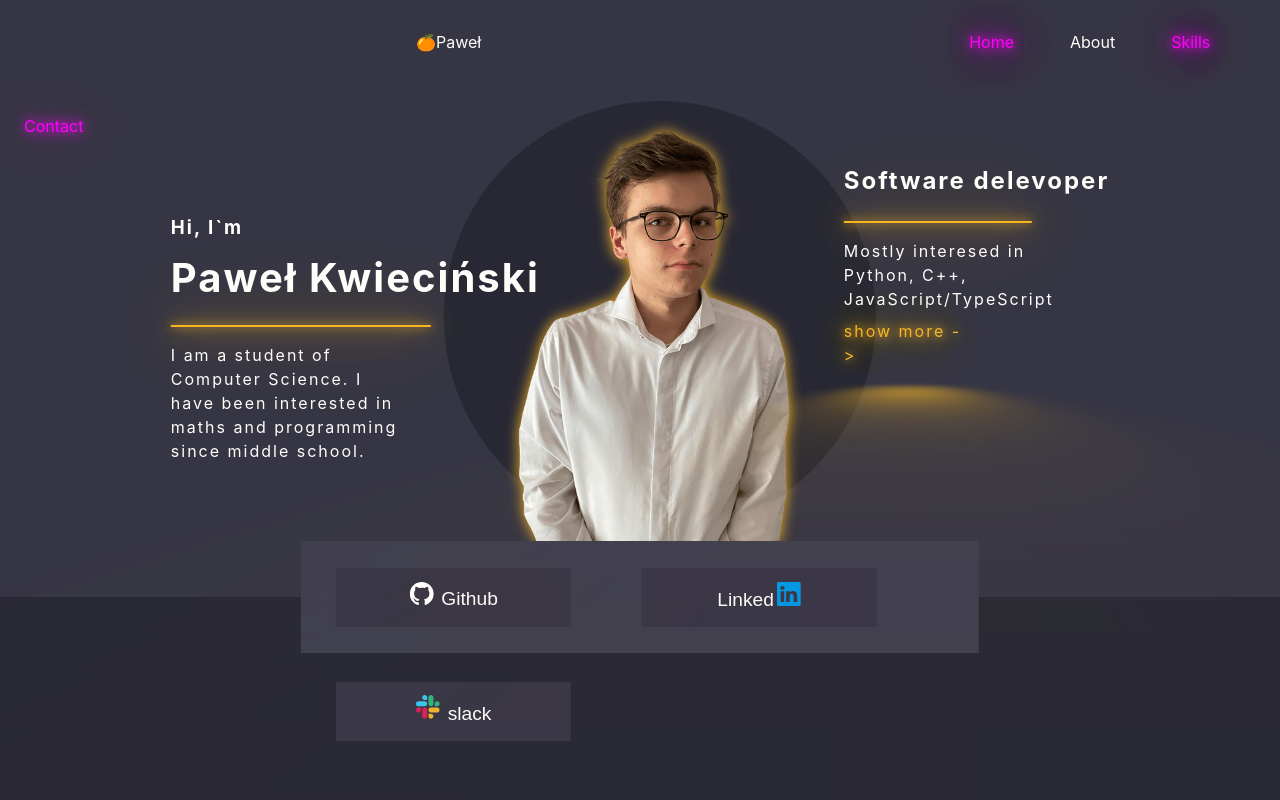
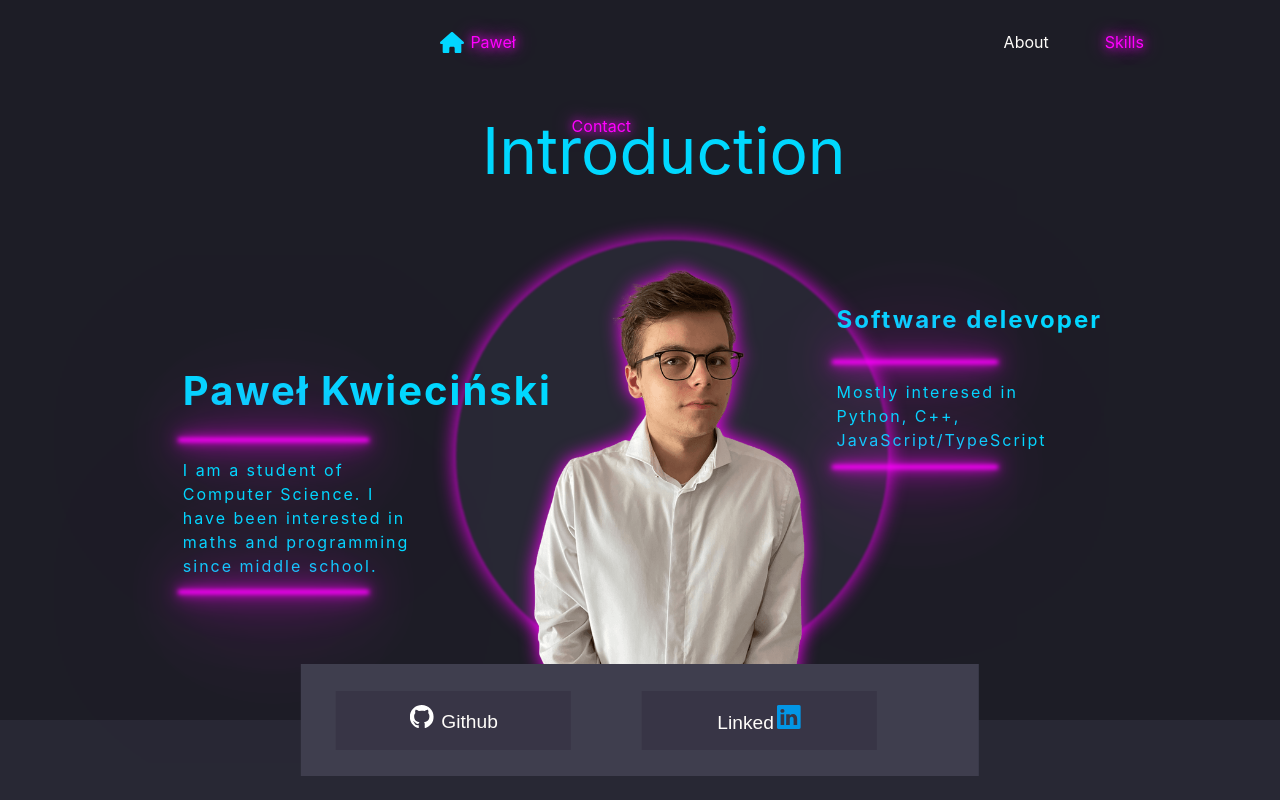
Before and after one commit to himokkk/Portfolio, a React (Create React App) app in the folder ui/: page / in a window 1280 px wide. Shown: the top 800 px of the page. Built offline with nearby package versions, Linux system fonts and the light colour scheme.

Commit message:
Changing style of NavBar and Introduction

```diff
--- a/ui/src/components/IntroductionComponent.tsx
+++ b/ui/src/components/IntroductionComponent.tsx
@@ -15,30 +15,24 @@ const IntroductionComponent = (props: Props) => {
         <div className="introduction-main">
             <div className="intruduction-content">
                 <div className="greeting float-left">
-                    <h3>Hi, I`m</h3>
                     <h1>Paweł Kwieciński</h1>
                     <hr className="introduction-line float-left" />
+                    <div className="clear-both"></div>
                     <div className="description1">
                         I am a student of Computer Science. I have been interested in maths and programming since middle
                         school.
                     </div>
+                    <hr className="introduction-line float-left" />
+                    <div className="clear-both"></div>
                 </div>
-
-                <div className="circle prevent-select float-left">
-                    <img src={photo} className="photo float-left" alt="me" />
-                </div>
+                <div className="circle prevent-select float-left"></div>
+                <img src={photo} className="photo float-left" alt="me" />
                 <div className="introduction-right float-left">
                     <h2>Software delevoper</h2>
                     <hr className="introduction-line float-left" />
+                    <div className="clear-both"></div>
                     <div className="description2">Mostly interesed in Python, C++, JavaScript/TypeScript</div>
-                    <div
-                        className="show-more"
-                        onClick={() => {
-                            ScrollTo(props.skillsRef);
-                        }}
-                    >
-                        show more {"->"}
-                    </div>
+                    <hr className="introduction-line float-left" />
                 </div>
             </div>
         </div>
--- a/ui/src/components/NavBar.tsx
+++ b/ui/src/components/NavBar.tsx
@@ -40,7 +40,7 @@ const NavBar = (props: Props) => {
         }
     };
 
-    const [isHome, setIsHome] = useState<Boolean>(false);
+    const [isHome, setIsHome] = useState<Boolean>(true);
     const [isSkills, setIsSkills] = useState<Boolean>(false);
     const [isContact, setIsContact] = useState<Boolean>(false);
 
@@ -87,35 +87,39 @@ const NavBar = (props: Props) => {
 
     return (
         <div className="navbar prevent-select">
-            <a href="/">
-                <div className="navbar-button float-left" id="nameButton" onClick={home_scroll}>
-                    🍊Paweł
-                </div>{" "}
-            </a>
             <div
-                className={`navbar-button float-left ${isHome ? " color-orange" : " "}`}
-                id="homeButton"
+                className={`navbar-button float-left ${isHome ? " highlight-color" : " "}`}
+                id="nameButton"
                 onClick={home_scroll}
             >
-                Home
+                <div id="home-icon">
+                    <svg xmlns="http://www.w3.org/2000/svg" viewBox="0 0 576 512">
+                        <path d="M575.8 255.5c0 18-15 32.1-32 32.1h-32l.7 160.2c0 2.7-.2 5.4-.5 8.1V472c0 22.1-17.9 40-40 40H456c-1.1 0-2.2 0-3.3-.1c-1.4 .1-2.8 .1-4.2 .1H416 392c-22.1 0-40-17.9-40-40V448 384c0-17.7-14.3-32-32-32H256c-17.7 0-32 14.3-32 32v64 24c0 22.1-17.9 40-40 40H160 128.1c-1.5 0-3-.1-4.5-.2c-1.2 .1-2.4 .2-3.6 .2H104c-22.1 0-40-17.9-40-40V360c0-.9 0-1.9 .1-2.8V287.6H32c-18 0-32-14-32-32.1c0-9 3-17 10-24L266.4 8c7-7 15-8 22-8s15 2 21 7L564.8 231.5c8 7 12 15 11 24z" />
+                    </svg>
+                </div>
+                Paweł
             </div>
+
             <div className="navbar-button float-left" id="aboutButton">
                 About
             </div>
+
             <div
-                className={`navbar-button float-left ${isSkills ? " color-orange" : " "}`}
+                className={`navbar-button float-left ${isSkills ? " highlight-color" : " "}`}
                 id="skillsButton"
                 onClick={skills_scroll}
             >
                 Skills
             </div>
+
             <div
-                className={`navbar-button float-left ${isContact ? " color-orange" : " "}`}
+                className={`navbar-button float-left ${isContact ? " highlight-color" : " "}`}
                 id="contactButton"
                 onClick={contact_scroll}
             >
                 Contact
             </div>
+
             <div className="clear-both"></div>
         </div>
     );
--- a/ui/src/css/basic.css
+++ b/ui/src/css/basic.css
@@ -4,7 +4,7 @@
     --dark-gray: #282834;
     --darkest-gray: #1d1d26;
     --white: #fffdfa;
-    --orange: #f6b525;
+    --orange: #ffa500;
     --pink: #ff00ff;
     --hover-orange: #f8a01e;
 }
--- a/ui/src/css/homepage.css
+++ b/ui/src/css/homepage.css
@@ -1,9 +1,5 @@
 .content {
     color: var(--white);
-}
-
-#introduction {
-    padding-top: 5.3rem;
 }
 
 .socials {
@@ -35,7 +31,6 @@
 .linkedin-logo {
     margin-left: 0.2rem;
     width: 1.5rem;
-    size: 1rem;
     margin-top: 0.85rem;
 }
 
--- a/ui/src/css/introduction.css
+++ b/ui/src/css/introduction.css
@@ -1,10 +1,12 @@
 h1 {
     font-size: 2.5rem;
+    color: var(--react-blue);
+    margin-left: 0.3rem;
 }
 
 .introduction-main {
-    background-color: var(--light-gray);
-    height: 32rem;
+    background-color: var(--darkest-gray);
+    height: 45rem;
     width: 100%;
     display: flex;
 }
@@ -13,16 +15,31 @@ h1 {
     position: relative;
     left: 50%;
     transform: translateX(-50%);
-    margin-top: 1rem;
+    padding-top: 15rem;
+}
+
+.intruduction-content::before {
+    content: "Introduction";
+    position: absolute;
+    z-index: 10;
+    left: 19rem;
+    top: 7rem;
+    font-size: 4rem;
+    color: var(--react-blue);
 }
 
 .greeting {
     z-index: 2;
     position: relative;
-    margin-top: 6rem;
+    margin-top: 7rem;
     text-align: left;
     letter-spacing: 2px;
     line-height: 1.5rem;
+    color: var(--react-blue);
+}
+
+h3 {
+    color: var(--pink);
 }
 
 .circle {
@@ -33,42 +50,60 @@ h1 {
     height: 27rem;
     width: 27rem;
     margin-left: -6rem;
+    filter: blur(1px);
+    box-shadow: 0 0 20px var(--pink);
 }
 
 .photo {
     position: absolute;
     z-index: 3;
     width: 23rem;
-    margin-left: -11rem;
+    margin-left: -31rem;
     margin-top: -3rem;
-    filter: drop-shadow(0 0 7px var(--orange));
+    filter: blur(0px);
+    filter: drop-shadow(0 0 9px var(--pink));
 }
 
 .description1 {
     position: relative;
     width: 15rem;
+    margin-bottom: 0.3rem;
+    margin-left: 0.3rem;
+}
+
+h2 {
+    margin-left: 0.3rem;
 }
 
 .description2 {
     position: relative;
     width: 15rem;
+    margin-bottom: 0.3rem;
+    margin-left: 0.3rem;
 }
 
 .introduction-right {
-    margin-left: -2rem;
+    margin-left: -3.5rem;
     z-index: 2;
     position: relative;
     margin-top: 3rem;
     text-align: left;
     letter-spacing: 2px;
     line-height: 1.5rem;
+    color: var(--react-blue);
 }
 
 .introduction-line {
-    width: 70%;
+    width: 50%;
     margin-bottom: 1rem;
-    border: 1px solid var(--orange);
-    box-shadow: 0 0 10px var(--orange), 0 0 20px var(--orange), 0 0 40px var(--orange), 0 0 80px var(--orange);
+    border: 2px solid var(--pink);
+    filter: blur(2px);
+    box-shadow: 0 0 10px var(--pink), 0 0 20px var(--pink), 0 0 40px var(--pink), 0 0 80px var(--pink),
+        0 0 120px var(--pink), 0 0 200px var(--pink), 0 0 300px var(--pink);
+}
+
+.introduction-right .introduction-line {
+    width: 60%;
 }
 
 .show-more {
@@ -76,18 +111,5 @@ h1 {
     margin-top: 0.5rem;
     width: 8rem;
     cursor: pointer;
-    color: var(--orange);
-    text-shadow: 0 0 10px var(--orange), 0 0 20px var(--orange), 0 0 40px var(--orange), 0 0 80px var(--orange);
+    color: var(--pink);
 }
-
-.show-more::before {
-    content: "";
-    position: absolute;
-    background-color: var(--orange);
-    width: 100%;
-    top: 100%;
-    filter: blur(2em);
-    height: 100%;
-    transform: perspective(1rem) rotateX(40deg) scale(1, 0.3) translateZ(-0.2em);
-    text-shadow: 0 0 10px var(--orange), 0 0 20px var(--orange), 0 0 40px var(--orange), 0 0 80px var(--orange);
-}
--- a/ui/src/css/navbar.css
+++ b/ui/src/css/navbar.css
@@ -2,7 +2,7 @@
     position: fixed;
     width: 100%;
     z-index: 10;
-    background-color: var(--light-gray);
+    background-color: var(--darkest-gray);
     color: var(--white);
     height: 5.3rem;
 }
@@ -15,14 +15,26 @@
 }
 
 #nameButton {
-    margin-left: 25.5rem;
+    margin-left: 27rem;
 }
 
-#homeButton {
+#home-icon {
+    fill: var(--react-blue);
+    width: 1.5rem;
+    float: left;
+    margin-right: 0.4rem;
+}
+
+#nameButtom div {
+    width: 1rem;
+    height: 1rem;
+}
+
+#aboutButton {
     margin-left: 28rem;
 }
 
-.color-orange {
+.highlight-color {
     color: var(--pink);
-    text-shadow: 0 0 10px var(--pink), 0 0 20px var(--pink), 0 0 40px var(--pink), 0 0 80px var(--pink);
+    text-shadow: 0 0 10px var(--pink), 0 0 20px var(--pink);
 }
--- a/ui/src/pages/HomePage.tsx
+++ b/ui/src/pages/HomePage.tsx
@@ -33,7 +33,7 @@ const HomePage: React.FC = () => {
             <div id="introduction" ref={homeRef}>
                 <IntroductionComponent skillsRef={skillsRef} />
             </div>
-            <div>
+
             <div className="socials prevent-select" id="socials">
                 <a className="color-white" href={github_url} rel="noreferrer" target="_blank">
                     <div className="social float-left">
@@ -53,7 +53,6 @@ const HomePage: React.FC = () => {
                         slack
                     </div>
                 </a>
-                </div>
             </div>
 
             <div id="projects">
```
Lines whose indentation alone changed are shown as unchanged.
